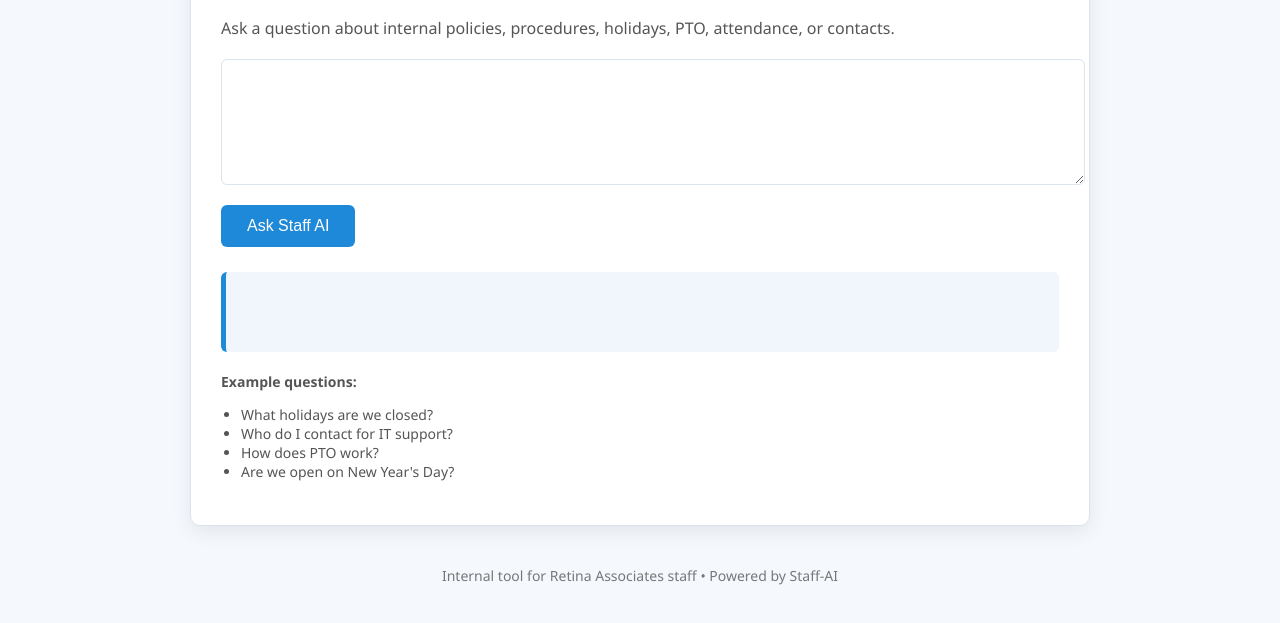
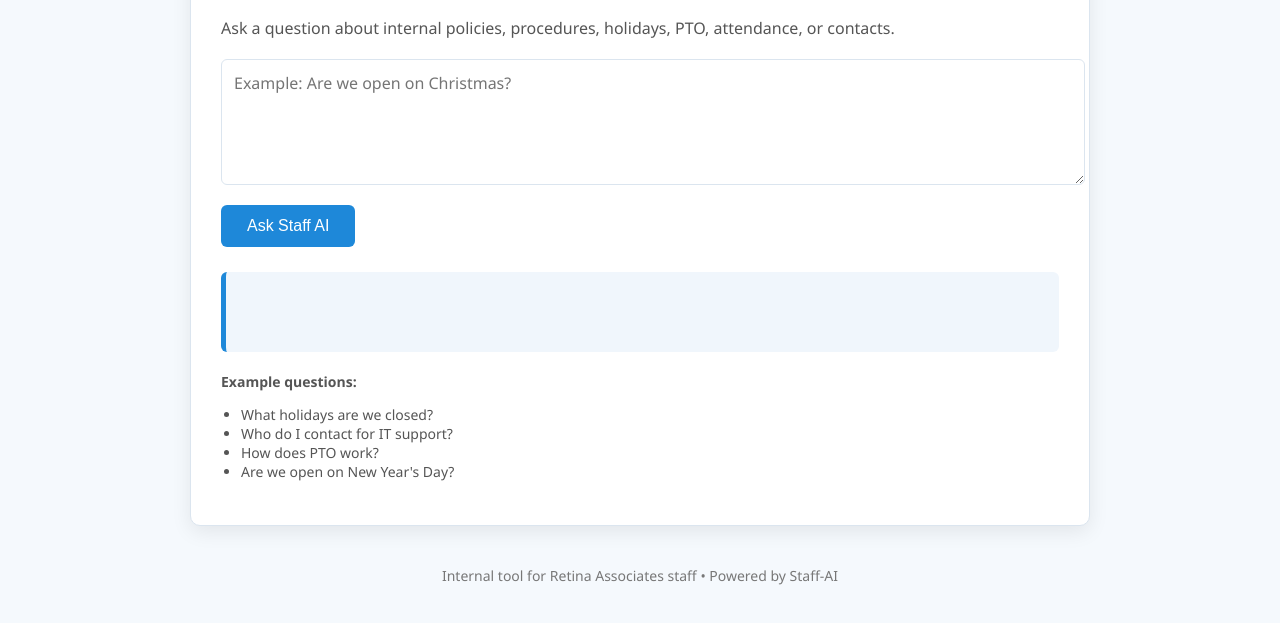
Before and after one commit to abigailkeene/Staff-AI, a website: page index.html in a window 1280 px wide. Shown: the part 197-820 px from the top of the page. Drawn offline with Linux system fonts and the light colour scheme.

Commit message:
Add placeholder to question textarea
Added a placeholder to the textarea for example input.

```diff
--- a/index.html
+++ b/index.html
@@ -124,7 +124,7 @@
       Ask a question about internal policies, procedures, holidays, PTO, attendance, or contacts.
     </p>
 
-    <textarea id="question"></textarea>
+    <textarea id="question" placeholder="Example: Are we open on Christmas?"></textarea>
 
     <br />
     <button onclick="askAI()">Ask Staff AI</button>
```
